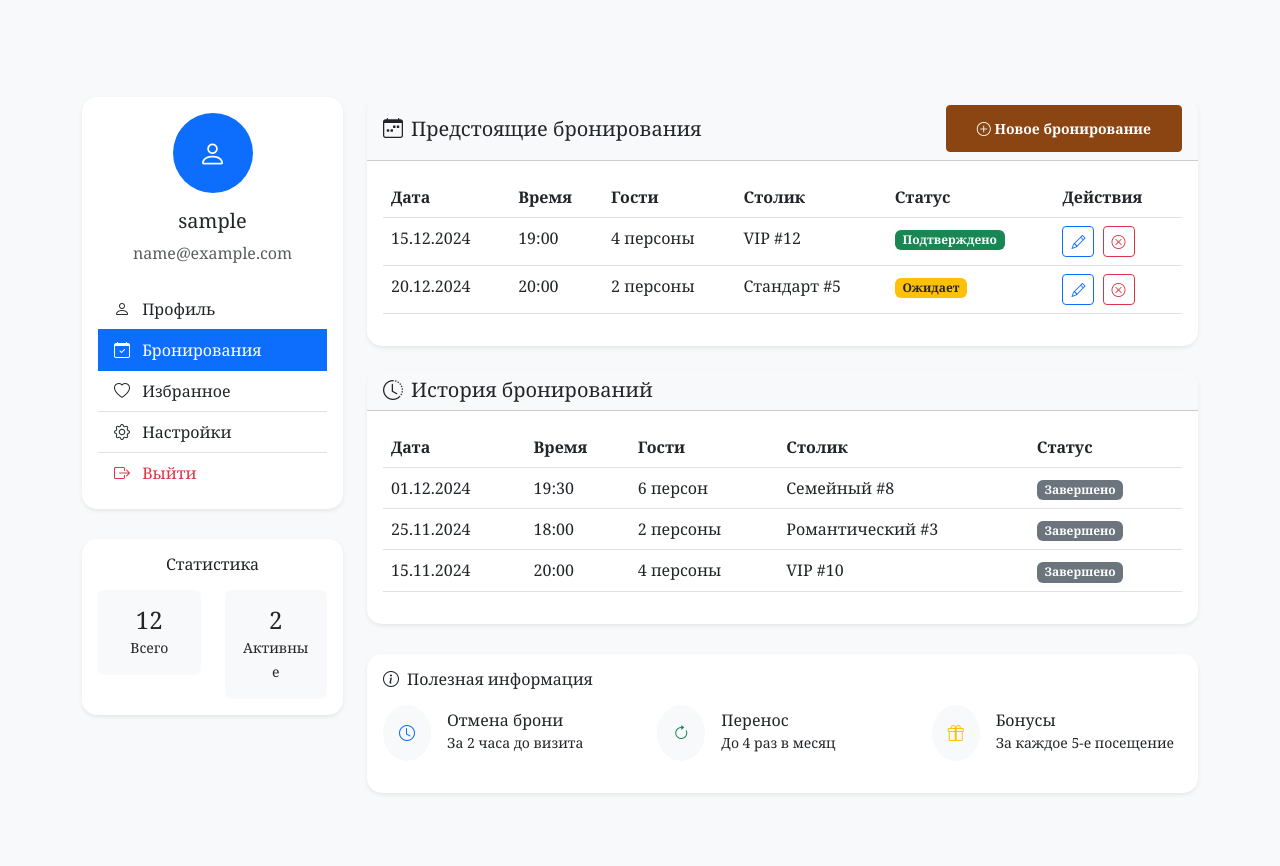
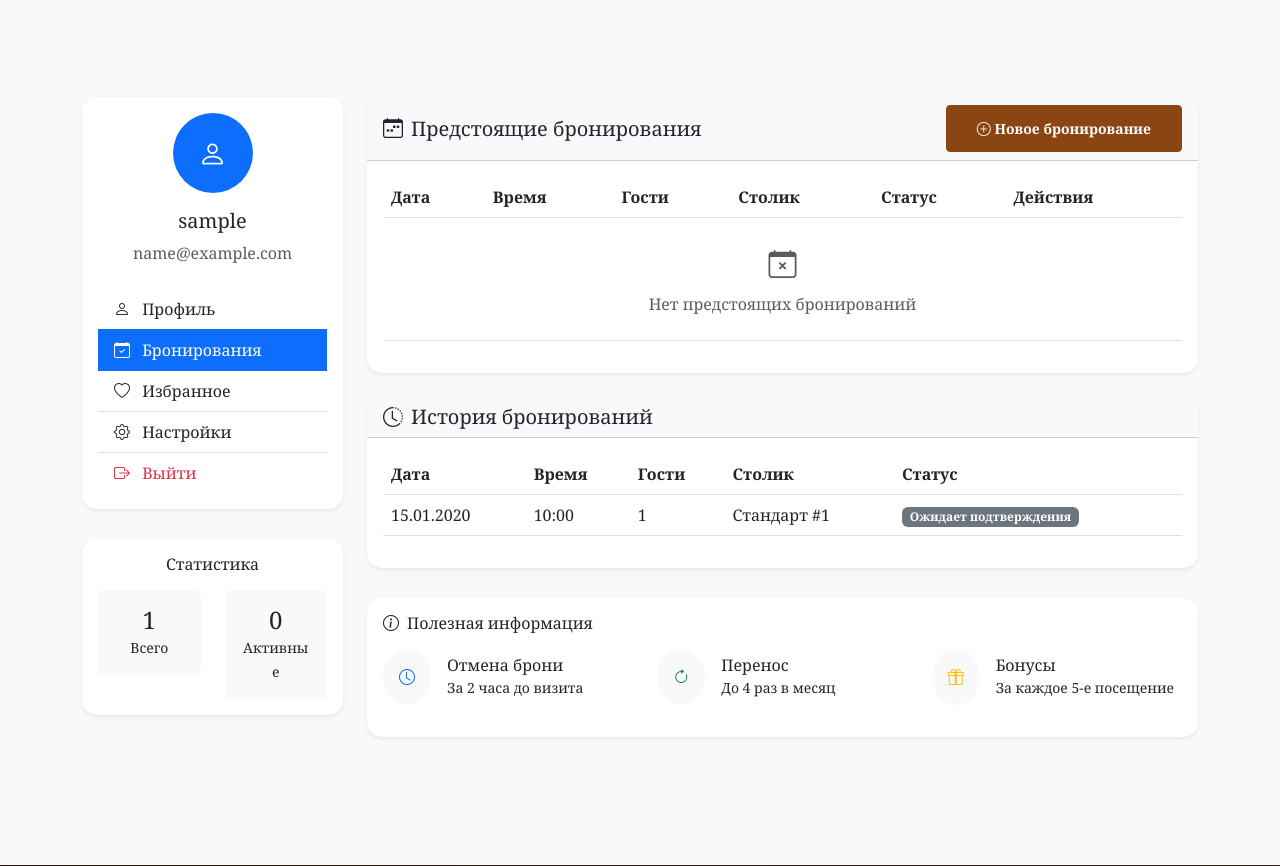
Before and after one commit to doboleshev/restaurant_booking, a Django app: page /bookings/ in a window 1280 px wide. Shown: the part 377-1243 px from the top of the page. Run offline with Django 5.2, Linux system fonts and the light colour scheme; a user stored in the database is signed in; tables that the repository leaves empty hold one stand-in row (values such as "Sample post").

Commit message:
feat: еализована полная функциональность бронирования столиков
- обавлена логика сохранения бронирований в базу данных
- еализован поиск и выбор подходящих столиков
- обавлены миграции для моделей Booking и Table
- бновлен booking_list для отображения реальных данных
- обавлены настройки авторизации (LOGIN_URL, LOGIN_REDIRECT_URL)
- справлена проблема с DEFAULT_AUTO_FIELD
- обавлен отчет о проверке сайта (SITE_CHECK_REPORT.md)
- се ссылки и маршруты проверены и работают корректно

```diff
--- a/bookings/views.py
+++ b/bookings/views.py
@@ -2,11 +2,18 @@ from django.shortcuts import render , redirect
 from django.contrib.auth.decorators import login_required
 from django.contrib import messages
 from datetime import datetime
+from .models import Booking, Table
 
 
 @login_required
 def booking_list(request):
-    return render(request , 'bookings/booking_list.html')
+    bookings = Booking.objects.filter(user=request.user).order_by('-date', '-time')
+    context = {
+        'bookings': bookings,
+        'upcoming_bookings': bookings.filter(date__gte=datetime.now().date()),
+        'past_bookings': bookings.filter(date__lt=datetime.now().date())
+    }
+    return render(request , 'bookings/booking_list.html', context)
 
 
 @login_required
@@ -33,16 +40,69 @@ def booking_create(request):
                 messages.error(request , 'Дата бронирования не может быть в прошлом')
                 return render(request , 'bookings/booking_create.html' ,
                               {'today': datetime.now().date().isoformat()})
-        except ValueError:
-            messages.error(request , 'Некорректный формат даты')
+
+            # Парсим время
+            booking_time = datetime.strptime(time , '%H:%M').time()
+
+            # Валидация количества гостей
+            guests_count = int(guests)
+            if guests_count < 1 or guests_count > 20:
+                messages.error(request , 'Количество гостей должно быть от 1 до 20')
+                return render(request , 'bookings/booking_create.html' ,
+                              {'today': datetime.now().date().isoformat()})
+
+            # Валидация продолжительности
+            duration_hours = int(duration) if duration else 2
+            if duration_hours < 1 or duration_hours > 6:
+                messages.error(request , 'Продолжительность должна быть от 1 до 6 часов')
+                return render(request , 'bookings/booking_create.html' ,
+                              {'today': datetime.now().date().isoformat()})
+
+            # Находим или создаем подходящий столик
+            # Сначала пытаемся найти столик по типу и вместимости
+            table = Table.objects.filter(
+                table_type=table_type or 'standard',
+                capacity__gte=guests_count,
+                is_active=True
+            ).first()
+
+            # Если не нашли подходящий столик, берем любой доступный
+            if not table:
+                table = Table.objects.filter(
+                    capacity__gte=guests_count,
+                    is_active=True
+                ).first()
+
+            # Если все еще нет столика, создаем временный (для демонстрации)
+            # В реальном приложении здесь должна быть логика создания столика или сообщение об ошибке
+            if not table:
+                messages.error(request , 'К сожалению, нет доступных столиков на выбранную дату и время')
+                return render(request , 'bookings/booking_create.html' ,
+                              {'today': datetime.now().date().isoformat()})
+
+            # Создаем бронирование
+            booking = Booking.objects.create(
+                user=request.user,
+                table=table,
+                date=booking_date,
+                time=booking_time,
+                duration=duration_hours,
+                guests=guests_count,
+                special_requests=special_requests or '',
+                status='pending'
+            )
+
+            messages.success(request , f'Столик успешно забронирован на {date} в {time} для {guests} гостей!')
+            return redirect('booking_list')
+
+        except ValueError as e:
+            messages.error(request , f'Некорректный формат данных: {str(e)}')
             return render(request , 'bookings/booking_create.html' ,
                           {'today': datetime.now().date().isoformat()})
-
-        # Здесь будет логика сохранения бронирования в базу данных
-        # Пока просто показываем сообщение об успехе
-
-        messages.success(request , f'Столик успешно забронирован на {date} в {time} для {guests} гостей!')
-        return redirect('booking_list')
+        except Exception as e:
+            messages.error(request , f'Произошла ошибка при создании бронирования: {str(e)}')
+            return render(request , 'bookings/booking_create.html' ,
+                          {'today': datetime.now().date().isoformat()})
 
     # GET запрос - показываем форму
     return render(request , 'bookings/booking_create.html' ,
--- a/templates/bookings/booking_list.html
+++ b/templates/bookings/booking_list.html
@@ -53,13 +53,13 @@
                     <div class="row">
                         <div class="col-6">
                             <div class="p-3 bg-light rounded">
-                                <h4 class="mb-0">12</h4>
+                                <h4 class="mb-0">{{ bookings|length }}</h4>
                                 <small>Всего</small>
                             </div>
                         </div>
                         <div class="col-6">
                             <div class="p-3 bg-light rounded">
-                                <h4 class="mb-0">2</h4>
+                                <h4 class="mb-0">{{ upcoming_bookings|length }}</h4>
                                 <small>Активные</small>
                             </div>
                         </div>
@@ -92,39 +92,42 @@
                                 </tr>
                             </thead>
                             <tbody>
-                                <!-- Пример активного бронирования -->
+                                {% if upcoming_bookings %}
+                                    {% for booking in upcoming_bookings %}
                                     <tr>
-                                    <td>15.12.2024</td>
-                                    <td>19:00</td>
-                                    <td>4 персоны</td>
-                                    <td>VIP #12</td>
-                                    <td><span class="badge bg-success">Подтверждено</span></td>
+                                        <td>{{ booking.date|date:"d.m.Y" }}</td>
+                                        <td>{{ booking.time|time:"H:i" }}</td>
+                                        <td>{{ booking.guests }} {{ booking.guests|pluralize:"персона,персоны,персон" }}</td>
+                                        <td>{{ booking.table.get_table_type_display }} #{{ booking.table.number }}</td>
                                         <td>
-                                        <button class="btn btn-sm btn-outline-primary me-1">
+                                            {% if booking.status == 'confirmed' %}
+                                                <span class="badge bg-success">Подтверждено</span>
+                                            {% elif booking.status == 'pending' %}
+                                                <span class="badge bg-warning text-dark">Ожидает</span>
+                                            {% elif booking.status == 'cancelled' %}
+                                                <span class="badge bg-danger">Отменено</span>
+                                            {% else %}
+                                                <span class="badge bg-secondary">{{ booking.get_status_display }}</span>
+                                            {% endif %}
+                                        </td>
+                                        <td>
+                                            <button class="btn btn-sm btn-outline-primary me-1" title="Редактировать">
                                                 <i class="bi bi-pencil"></i>
                                             </button>
-                                        <button class="btn btn-sm btn-outline-danger">
+                                            <button class="btn btn-sm btn-outline-danger" title="Отменить">
                                                 <i class="bi bi-x-circle"></i>
                                             </button>
                                         </td>
                                     </tr>
-
-                                <!-- Пример ожидающего бронирования -->
+                                    {% endfor %}
+                                {% else %}
                                     <tr>
-                                    <td>20.12.2024</td>
-                                    <td>20:00</td>
-                                    <td>2 персоны</td>
-                                    <td>Стандарт #5</td>
-                                    <td><span class="badge bg-warning text-dark">Ожидает</span></td>
-                                    <td>
-                                        <button class="btn btn-sm btn-outline-primary me-1">
-                                            <i class="bi bi-pencil"></i>
-                                        </button>
-                                        <button class="btn btn-sm btn-outline-danger">
-                                            <i class="bi bi-x-circle"></i>
-                                        </button>
+                                        <td colspan="6" class="text-center text-muted py-4">
+                                            <i class="bi bi-calendar-x fs-3 d-block mb-2"></i>
+                                            Нет предстоящих бронирований
                                         </td>
                                     </tr>
+                                {% endif %}
                             </tbody>
                         </table>
                     </div>
@@ -148,27 +151,32 @@
                                 </tr>
                             </thead>
                             <tbody>
+                                {% if past_bookings %}
+                                    {% for booking in past_bookings %}
                                     <tr>
-                                    <td>01.12.2024</td>
-                                    <td>19:30</td>
-                                    <td>6 персон</td>
-                                    <td>Семейный #8</td>
-                                    <td><span class="badge bg-secondary">Завершено</span></td>
+                                        <td>{{ booking.date|date:"d.m.Y" }}</td>
+                                        <td>{{ booking.time|time:"H:i" }}</td>
+                                        <td>{{ booking.guests }} {{ booking.guests|pluralize:"персона,персоны,персон" }}</td>
+                                        <td>{{ booking.table.get_table_type_display }} #{{ booking.table.number }}</td>
+                                        <td>
+                                            {% if booking.status == 'completed' %}
+                                                <span class="badge bg-secondary">Завершено</span>
+                                            {% elif booking.status == 'cancelled' %}
+                                                <span class="badge bg-danger">Отменено</span>
+                                            {% else %}
+                                                <span class="badge bg-secondary">{{ booking.get_status_display }}</span>
+                                            {% endif %}
+                                        </td>
                                     </tr>
+                                    {% endfor %}
+                                {% else %}
                                     <tr>
-                                    <td>25.11.2024</td>
-                                    <td>18:00</td>
-                                    <td>2 персоны</td>
-                                    <td>Романтический #3</td>
-                                    <td><span class="badge bg-secondary">Завершено</span></td>
+                                        <td colspan="5" class="text-center text-muted py-4">
+                                            <i class="bi bi-clock-history fs-3 d-block mb-2"></i>
+                                            Нет истории бронирований
+                                        </td>
                                     </tr>
-                                <tr>
-                                    <td>15.11.2024</td>
-                                    <td>20:00</td>
-                                    <td>4 персоны</td>
-                                    <td>VIP #10</td>
-                                    <td><span class="badge bg-secondary">Завершено</span></td>
-                                </tr>
+                                {% endif %}
                             </tbody>
                         </table>
                     </div>
```
Also changed, not shown: SITE_CHECK_REPORT.md (added, +65 -0 lines), restaurant_booking/settings.py (+10 -1 lines), bookings/migrations/0001_initial.py (added), contacts/migrations/0001_initial.py (added). Lines whose indentation alone changed are shown as unchanged.
